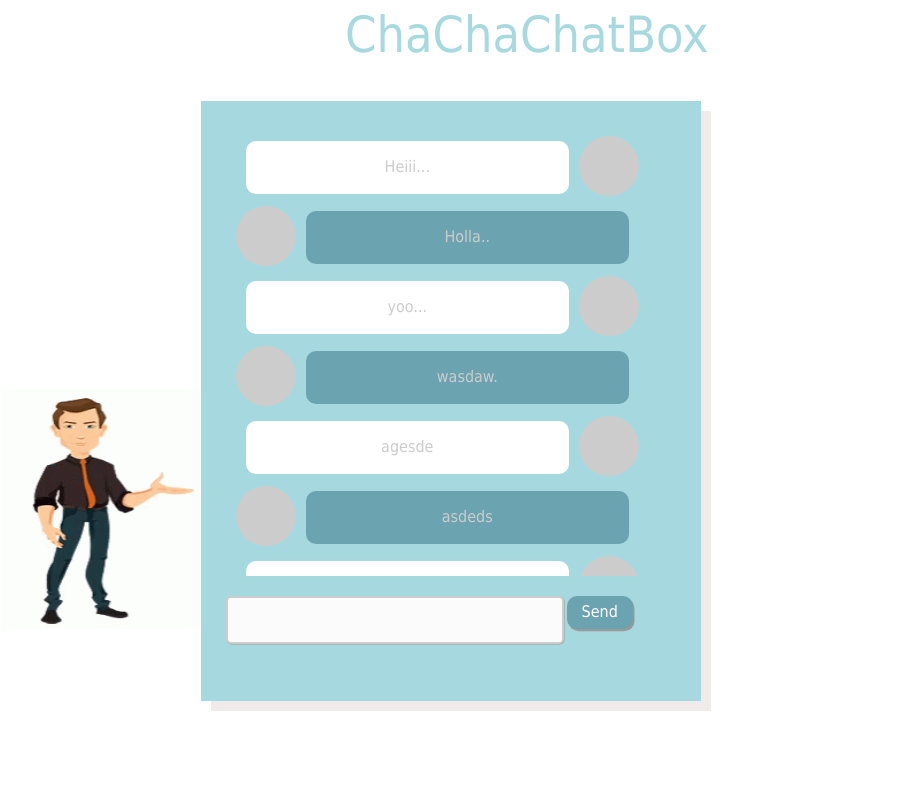
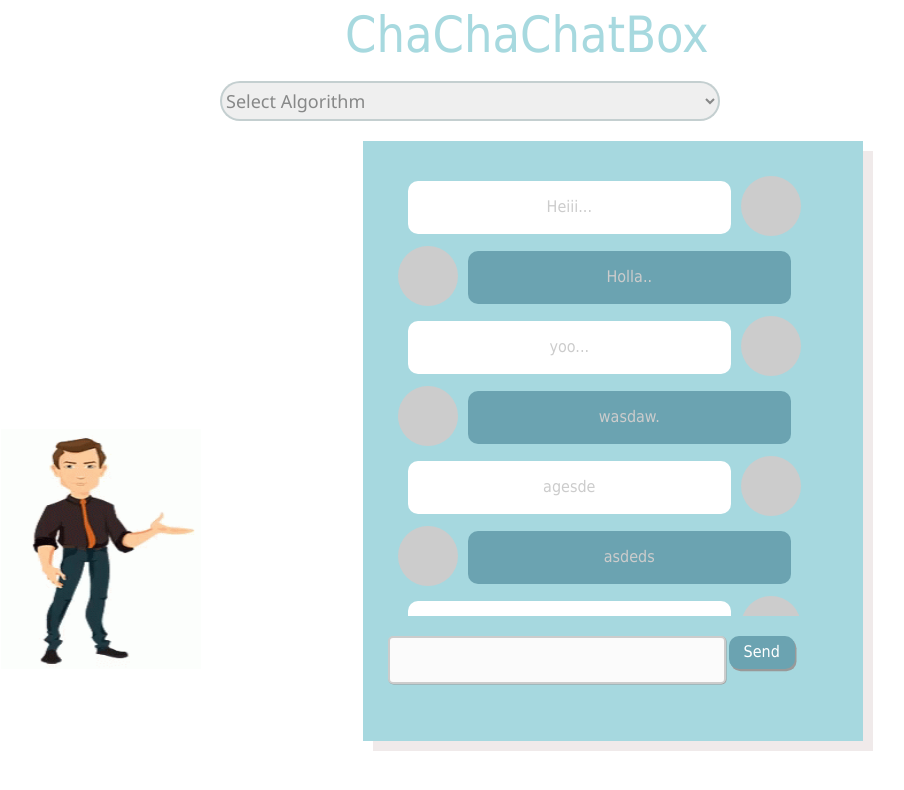
Before and after one commit to pandyakaa/Simple-ChatBot, a Flask app: template FrontEnd/Template/index.html in a window 1280 px wide. Shown: the top 790 px of the page, without its empty margins (255-1159 px from the left). Run offline with Flask 2, Linux system fonts and the light colour scheme; the template is opened without the code that fills it, so the values that code supplies are empty; some libraries are stand-ins or nearby versions.

Commit message:
1.1
tambah selection

```diff
--- a/FrontEnd/Template/index.html
+++ b/FrontEnd/Template/index.html
@@ -6,11 +6,18 @@
     <link rel="stylesheet" href="https://maxcdn.bootstrapcdn.com/bootstrap/3.3.7/css/bootstrap.min.css">
 </head>
 <body>
+
     <div class="name">
         <p>
             ChaChaChatBox
         </p>
     </div>
+    <select class="select" required>
+        <option value="" hidden>Select Algorithm</option>
+        <option value="BM">Boyer-Moore</option>
+        <option value="KMP">KMP</option>
+        <option value="Regex">Regex</option>
+    </select>
     <div id = "container">
         <div class="gif">
             <img src="bot.gif" width = 200 height = 240 />
--- a/FrontEnd/Template/styles.css
+++ b/FrontEnd/Template/styles.css
@@ -9,7 +9,7 @@ body {
 }
 .chatbox {
     display: inline-block;
-    float: left;
+
     width: 500px;
     min-width: 390px;
     height: 600px;
@@ -125,3 +125,24 @@ body {
     margin-top: 24%;
     float: left;
 }
+.select {
+    font-family: 'Segoe UI', Tahoma, Geneva, Verdana, sans-serif;
+    color : rgba(46, 48, 48, 0.541);
+    font-size: 18px;
+    margin-left: 475px;
+    width: 500px;
+    height: 40px;
+    border-color: rgba(162, 181, 184, 0.541);
+    border-radius: 20px;
+    border-width: 2px;
+
+    -webkit-transition: background .2s ease;
+    -moz-transform: background .2s ease;
+    -o-transition: background .2s ease;
+    -webkit-transform: background .2s border;
+}
+.select:hover {
+    border-color: rgba(92, 184, 196, 0.541);
+    border-width: 3px;
+
+}
```
